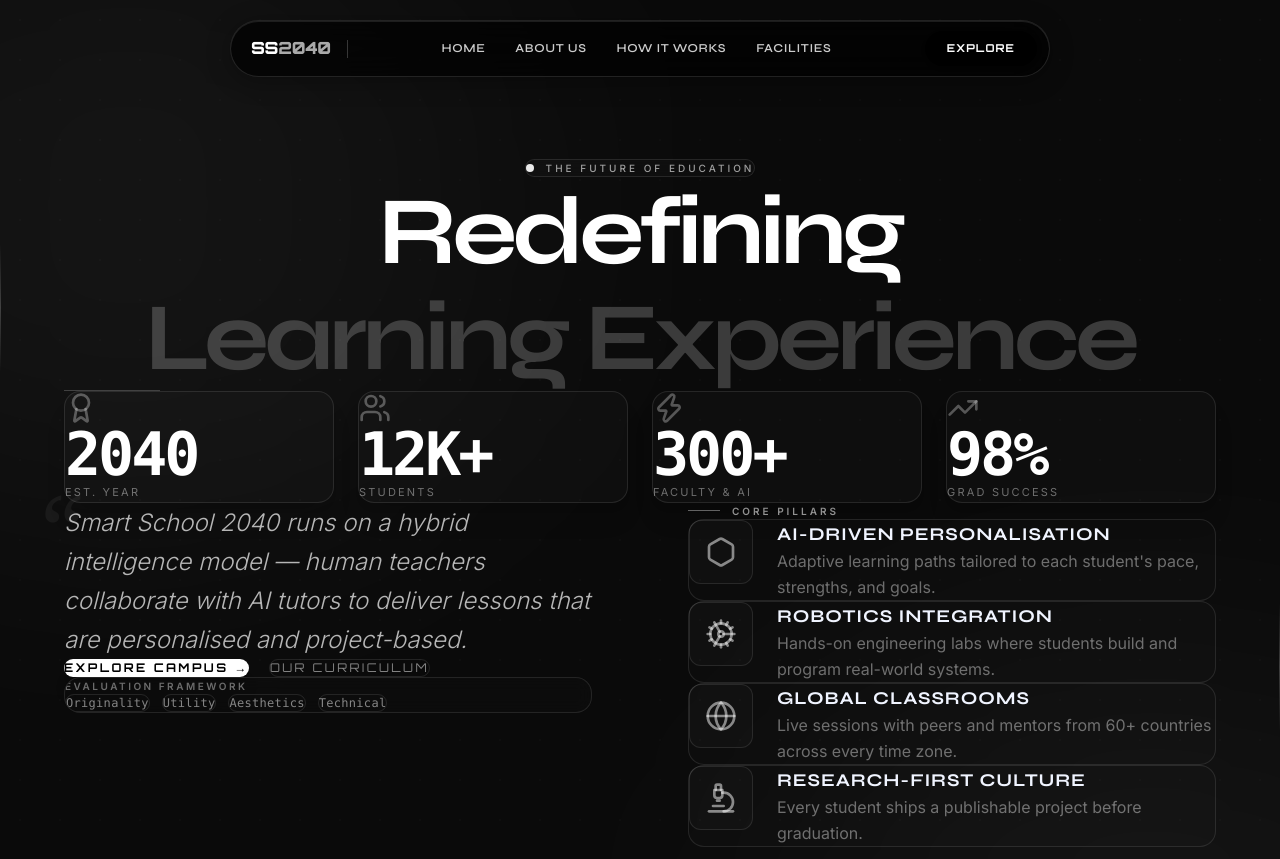
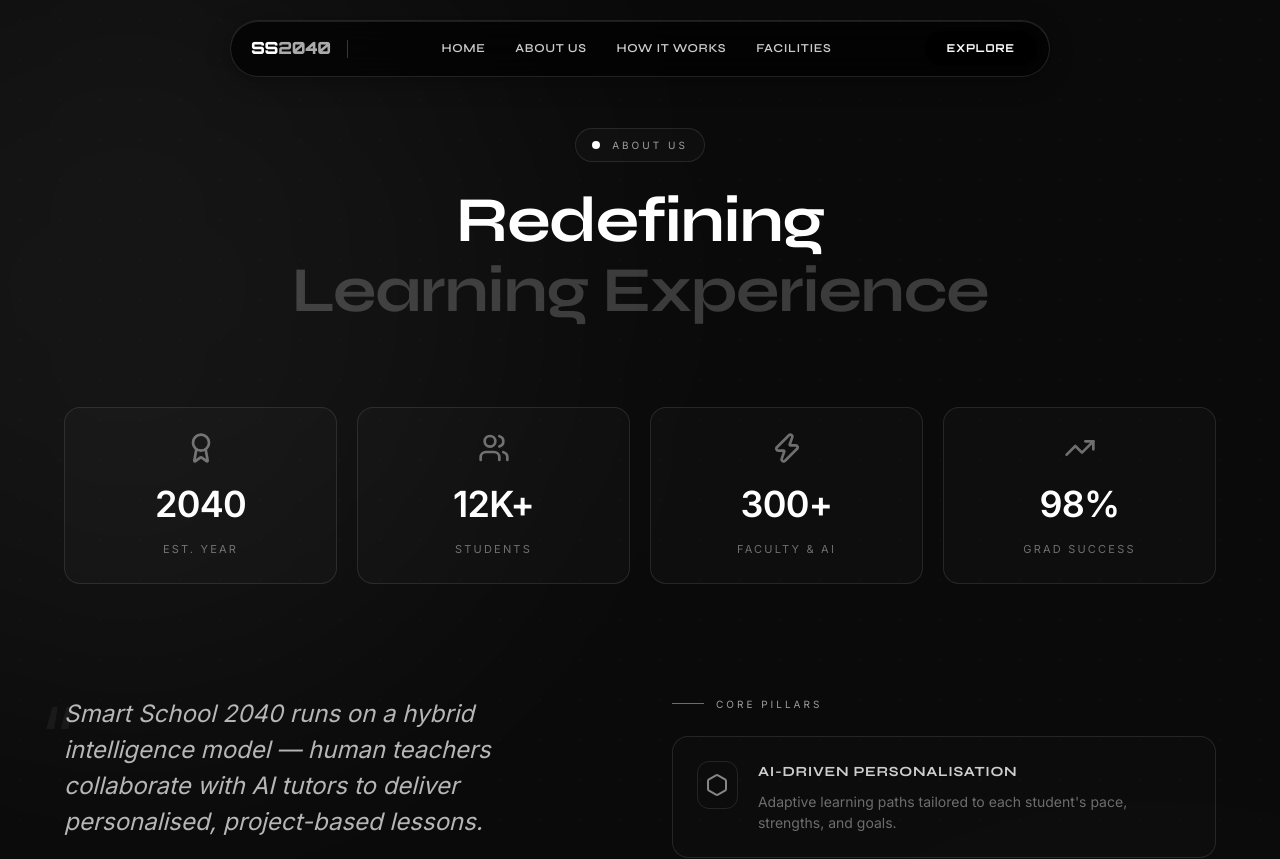
Before and after one commit to ssshauryaaa/haywire9.0, a Next.js app: page /about in a window 1280 px wide. Shown: the top 859 px of the page. Built offline with nearby package versions, Linux system fonts and the light colour scheme.

Commit message:
about fix

```diff
--- a/app/about/page.tsx
+++ b/app/about/page.tsx
@@ -1,7 +1,7 @@
 "use client";
 
 import { useEffect, useState, useRef } from "react";
-import { motion, useInView, useScroll, useTransform, AnimatePresence } from "framer-motion";
+import { motion, useInView, useScroll, useTransform } from "framer-motion";
 import { Hexagon, Cog, Globe, Microscope, TrendingUp, Award, Users, Zap } from "lucide-react";
 
 const stats = [
@@ -34,10 +34,8 @@ const pillars = [
   },
 ];
 
-// Animated counter component with spring
 function AnimatedCounter({ target, suffix, active }: { target: number; suffix: string; active: boolean }) {
   const [count, setCount] = useState(0);
-
   useEffect(() => {
     if (!active) return;
     let start = 0;
@@ -54,109 +52,14 @@ function AnimatedCounter({ target, suffix, active }: { target: number; suffix: s
     }, 16);
     return () => clearInterval(timer);
   }, [target, active]);
-
-  return (
-    <span className="text-5xl md:text-6xl font-black tracking-tighter text-white">
-      {count}{suffix}
-    </span>
-  );
-}
-
-// Stat card with hover 3d effect
-function StatCard({ stat, active, index }: { stat: typeof stats[0]; active: boolean; index: number }) {
-  const cardRef = useRef<HTMLDivElement>(null);
-  const [rotate, setRotate] = useState({ x: 0, y: 0 });
-
-  const handleMouseMove = (e: React.MouseEvent<HTMLDivElement>) => {
-    if (!cardRef.current) return;
-    const rect = cardRef.current.getBoundingClientRect();
-    const x = e.clientX - rect.left;
-    const y = e.clientY - rect.top;
-    const centerX = rect.width / 2;
-    const centerY = rect.height / 2;
-    const rotateX = ((y - centerY) / centerY) * -5;
-    const rotateY = ((x - centerX) / centerX) * 5;
-    setRotate({ x: rotateX, y: rotateY });
-  };
-
-  const handleMouseLeave = () => setRotate({ x: 0, y: 0 });
-
-  return (
-    <motion.div
-      ref={cardRef}
-      onMouseMove={handleMouseMove}
-      onMouseLeave={handleMouseLeave}
-      style={{
-        transform: `perspective(1000px) rotateX(${rotate.x}deg) rotateY(${rotate.y}deg)`,
-      }}
-      initial={{ opacity: 0, y: 30 }}
-      whileInView={{ opacity: 1, y: 0 }}
-      transition={{ duration: 0.5, delay: index * 0.1 }}
-      viewport={{ once: true, margin: "-50px" }}
-      className="group relative bg-white/[0.02] border border-white/10 rounded-2xl p-6 md:p-8 transition-all duration-500 hover:border-white/30 hover:bg-white/[0.05] shadow-xl"
-    >
-      <div className="absolute -inset-px rounded-2xl opacity-0 group-hover:opacity-100 transition duration-500 pointer-events-none"
-        style={{ boxShadow: "0 0 30px rgba(255,255,255,0.05)" }} />
-      <div className="relative z-10">
-        <div className="mb-4 text-white/30 group-hover:text-white/50 transition-colors">
-          <stat.icon className="w-8 h-8" />
-        </div>
-        <div className="font-mono font-bold tracking-tighter text-white">
-          <AnimatedCounter target={stat.num} suffix={stat.suffix} active={active} />
-        </div>
-        <div className="mt-3 text-[11px] tracking-[0.2em] uppercase text-white/40 group-hover:text-white/60 transition-colors">
-          {stat.label}
-        </div>
-      </div>
-    </motion.div>
-  );
-}
-
-// Pillar card with staggered entrance and hover effects
-function PillarCard({ pillar, index }: { pillar: typeof pillars[0]; index: number }) {
-  const Icon = pillar.icon;
-  const ref = useRef<HTMLDivElement>(null);
-  const isInView = useInView(ref, { once: true, margin: "-100px" });
-
-  return (
-    <motion.div
-      ref={ref}
-      initial={{ opacity: 0, x: -40 }}
-      animate={isInView ? { opacity: 1, x: 0 } : { opacity: 0, x: -40 }}
-      transition={{ duration: 0.6, delay: index * 0.1, type: "spring", stiffness: 100 }}
-      whileHover={{ scale: 1.02, x: 8 }}
-      className="group relative bg-white/[0.01] border border-white/10 rounded-2xl p-6 md:p-8 flex flex-col md:flex-row items-start gap-6 transition-all duration-500 hover:border-white/30 hover:bg-white/[0.04] cursor-pointer"
-    >
-      {/* Glowing line on hover */}
-      <div className="absolute bottom-0 left-0 w-0 h-[2px] bg-white/40 transition-all duration-500 group-hover:w-full" />
-
-      <motion.div
-        whileHover={{ rotate: 5, scale: 1.1 }}
-        className="w-14 h-14 md:w-16 md:h-16 rounded-xl flex-shrink-0 flex items-center justify-center border border-white/10 bg-white/[0.02] text-white/50 group-hover:text-white group-hover:border-white/30 transition-all duration-300"
-      >
-        <Icon className="w-7 h-7 md:w-8 md:h-8" />
-      </motion.div>
-
-      <div className="flex-1">
-        <h3 className="text-base md:text-lg font-bold uppercase tracking-wider text-white/80 group-hover:text-white transition-colors mb-3 font-mono">
-          {pillar.title}
-        </h3>
-        <p className="text-sm md:text-base leading-relaxed text-white/40 group-hover:text-white/60 transition-colors">
-          {pillar.desc}
-        </p>
-      </div>
-    </motion.div>
-  );
+  return <>{count}{suffix}</>;
 }
 
 export default function About() {
   const sectionRef = useRef<HTMLElement>(null);
   const [countersActive, setCountersActive] = useState(false);
-  const { scrollYProgress } = useScroll({
-    target: sectionRef,
-    offset: ["start end", "end start"],
-  });
-  const backgroundY = useTransform(scrollYProgress, [0, 1], ["0%", "30%"]);
+  const { scrollYProgress } = useScroll({ target: sectionRef, offset: ["start end", "end start"] });
+  const bgY = useTransform(scrollYProgress, [0, 1], ["0%", "30%"]);
 
   useEffect(() => {
     const observer = new IntersectionObserver(
@@ -172,184 +75,142 @@ export default function About() {
     return () => observer.disconnect();
   }, []);
 
-  // Text animation variants
-  const fadeUp = {
-    hidden: { opacity: 0, y: 40 },
-    visible: { opacity: 1, y: 0, transition: { duration: 0.7, ease: "easeOut" } },
-  };
-
-  const staggerContainer = {
-    hidden: { opacity: 0 },
-    visible: {
-      opacity: 1,
-      transition: { staggerChildren: 0.15, delayChildren: 0.2 },
-    },
-  };
-
   return (
     <section
       ref={sectionRef}
-      className="relative w-full bg-[#0A0A0A] text-white overflow-hidden"
       style={{
-        paddingTop: "clamp(100px, 12vw, 160px)",
-        paddingBottom: "clamp(80px, 10vw, 140px)",
-        paddingLeft: "clamp(20px, 5vw, 80px)",
-        paddingRight: "clamp(20px, 5vw, 80px)",
+        position: "relative",
+        width: "100%",
+        background: "#0A0A0A",
+        color: "white",
+        overflow: "hidden",
+        padding: "clamp(80px, 10vw, 140px) clamp(20px, 5vw, 80px)",
       }}
     >
-      {/* Animated background gradient orbs */}
-      <motion.div
-        style={{ y: backgroundY }}
-        className="absolute top-[-20%] left-[-20%] w-[60%] h-[60%] bg-white/5 blur-[150px] rounded-full pointer-events-none"
-      />
-      <motion.div
-        style={{ y: backgroundY }}
-        className="absolute bottom-[-20%] right-[-20%] w-[60%] h-[60%] bg-white/5 blur-[150px] rounded-full pointer-events-none"
-      />
+      {/* Animated background orbs */}
+      <motion.div style={{ y: bgY, position: "absolute", top: "-20%", left: "-20%", width: "60%", height: "60%", background: "rgba(255,255,255,0.05)", filter: "blur(150px)", borderRadius: "50%", pointerEvents: "none" }} />
+      <motion.div style={{ y: bgY, position: "absolute", bottom: "-20%", right: "-20%", width: "60%", height: "60%", background: "rgba(255,255,255,0.05)", filter: "blur(150px)", borderRadius: "50%", pointerEvents: "none" }} />
 
-      {/* Grid pattern with parallax */}
-      <div
-        className="absolute inset-0 opacity-20 pointer-events-none"
-        style={{
-          backgroundImage: "radial-gradient(circle, rgba(255,255,255,0.08) 1px, transparent 1px)",
-          backgroundSize: "40px 40px",
-        }}
-      />
+      {/* Grid pattern */}
+      <div style={{ position: "absolute", inset: 0, opacity: 0.2, pointerEvents: "none", backgroundImage: "radial-gradient(circle, rgba(255,255,255,0.08) 1px, transparent 1px)", backgroundSize: "40px 40px" }} />
 
-      {/* Animated lines */}
-      <div className="absolute left-0 top-1/4 w-px h-32 bg-gradient-to-b from-transparent via-white/20 to-transparent" />
-      <div className="absolute right-0 bottom-1/4 w-px h-32 bg-gradient-to-b from-transparent via-white/20 to-transparent" />
-
-      <div className="relative z-10 mx-auto max-w-7xl">
-        {/* Section Header */}
+      <div style={{ position: "relative", zIndex: 10, maxWidth: "1280px", margin: "0 auto" }}>
+        {/* Header */}
         <motion.div
-          initial="hidden"
-          whileInView="visible"
-          viewport={{ once: true, margin: "-100px" }}
-          variants={staggerContainer}
-          className="text-center mb-20 md:mb-28"
+          initial={{ opacity: 0, y: 30 }}
+          whileInView={{ opacity: 1, y: 0 }}
+          transition={{ duration: 0.6 }}
+          viewport={{ once: true }}
+          style={{ textAlign: "center", marginBottom: "5rem" }}
         >
-          <motion.div
-            variants={fadeUp}
-            className="inline-flex items-center gap-3 border border-white/10 bg-white/[0.02] rounded-full px-4 py-2 mb-6 backdrop-blur-sm"
-          >
-            <span className="w-2 h-2 bg-white rounded-full animate-pulse" />
-            <span className="text-[10px] tracking-[0.3em] uppercase text-white/60 font-medium">The Future of Education</span>
-          </motion.div>
-
-          <motion.h2
-            variants={fadeUp}
-            className="text-5xl md:text-7xl lg:text-8xl font-bold tracking-tighter leading-[1.1]"
-            style={{ fontFamily: "var(--font-syne), sans-serif" }}
-          >
-            <span className="text-white">Redefining</span>
-            <br />
-            <span className="text-white/20">Learning Experience</span>
-          </motion.h2>
-
-          <motion.div
-            variants={fadeUp}
-            className="w-24 h-[1px] bg-white/20 mx-auto mt-12"
-          />
+          <div style={{ display: "inline-flex", alignItems: "center", gap: "0.75rem", border: "1px solid rgba(255,255,255,0.1)", background: "rgba(255,255,255,0.02)", borderRadius: "999px", padding: "0.5rem 1rem", marginBottom: "1.5rem" }}>
+            <span style={{ width: "0.5rem", height: "0.5rem", background: "white", borderRadius: "50%", animation: "pulse 2s infinite" }} />
+            <span style={{ fontSize: "0.625rem", letterSpacing: "0.3em", textTransform: "uppercase", color: "rgba(255,255,255,0.6)" }}>About Us</span>
+          </div>
+          <h2 style={{ fontSize: "clamp(2.5rem, 5vw, 4rem)", fontWeight: "bold", letterSpacing: "-0.02em", lineHeight: 1.1 }}>
+            <span style={{ color: "white" }}>Redefining</span><br />
+            <span style={{ color: "rgba(255,255,255,0.2)" }}>Learning Experience</span>
+          </h2>
         </motion.div>
 
         {/* Stats Grid */}
-        <motion.div
-          initial="hidden"
-          whileInView="visible"
-          viewport={{ once: true, margin: "-50px" }}
-          variants={staggerContainer}
-          className="grid grid-cols-2 md:grid-cols-4 gap-4 md:gap-6 mb-28"
-        >
+        <div style={{ display: "grid", gridTemplateColumns: "repeat(auto-fit, minmax(200px, 1fr))", gap: "1.25rem", marginBottom: "7rem" }}>
           {stats.map((stat, idx) => (
-            <StatCard key={stat.label} stat={stat} active={countersActive} index={idx} />
+            <motion.div
+              key={stat.label}
+              initial={{ opacity: 0, y: 20 }}
+              whileInView={{ opacity: 1, y: 0 }}
+              transition={{ duration: 0.4, delay: idx * 0.1 }}
+              viewport={{ once: true }}
+              whileHover={{ scale: 1.02, borderColor: "rgba(255,255,255,0.3)" }}
+              style={{ background: "rgba(255,255,255,0.02)", border: "1px solid rgba(255,255,255,0.1)", borderRadius: "1rem", padding: "1.5rem", textAlign: "center", transition: "all 0.3s" }}
+            >
+              <stat.icon style={{ width: "2rem", height: "2rem", margin: "0 auto 0.75rem", opacity: 0.4 }} />
+              <div style={{ fontSize: "2.25rem", fontWeight: 900, letterSpacing: "-0.02em", color: "white" }}>
+                <AnimatedCounter target={stat.num} suffix={stat.suffix} active={countersActive} />
+              </div>
+              <div style={{ fontSize: "0.6875rem", letterSpacing: "0.2em", textTransform: "uppercase", color: "rgba(255,255,255,0.4)", marginTop: "0.5rem" }}>{stat.label}</div>
+            </motion.div>
           ))}
-        </motion.div>
+        </div>
 
         {/* Two Column Layout */}
-        <div className="grid lg:grid-cols-2 gap-16 lg:gap-24">
-          {/* Left Column - Quote / Vision */}
+        <div style={{ display: "grid", gridTemplateColumns: "repeat(auto-fit, minmax(300px, 1fr))", gap: "4rem" }}>
+          {/* Left Column */}
           <motion.div
-            initial={{ opacity: 0, y: 50 }}
-            whileInView={{ opacity: 1, y: 0 }}
-            transition={{ duration: 0.6, delay: 0.2 }}
-            viewport={{ once: true, margin: "-50px" }}
-            className="space-y-8"
+            initial={{ opacity: 0, x: -30 }}
+            whileInView={{ opacity: 1, x: 0 }}
+            transition={{ duration: 0.6 }}
+            viewport={{ once: true }}
           >
-            <div className="relative">
-              <div className="absolute -top-6 -left-6 text-8xl font-serif text-white/5">“</div>
-              <p className="text-xl md:text-2xl leading-relaxed text-white/70 italic font-light relative z-10">
-                Smart School 2040 runs on a hybrid intelligence model — human teachers collaborate with AI tutors to deliver lessons that are personalised and project-based.
+            <div style={{ position: "relative" }}>
+              <div style={{ position: "absolute", top: "-1.5rem", left: "-1.5rem", fontSize: "5rem", color: "rgba(255,255,255,0.05)" }}>“</div>
+              <p style={{ fontSize: "clamp(1.25rem, 3vw, 1.5rem)", lineHeight: 1.5, color: "rgba(255,255,255,0.7)", fontStyle: "italic", position: "relative", zIndex: 1 }}>
+                Smart School 2040 runs on a hybrid intelligence model — human teachers collaborate with AI tutors to deliver personalised, project-based lessons.
               </p>
             </div>
 
-            <div className="flex gap-5 flex-wrap pt-6">
-              <motion.button
-                whileHover={{ scale: 1.05 }}
-                whileTap={{ scale: 0.95 }}
-                className="px-8 py-4 bg-white text-black text-xs tracking-[0.2em] uppercase font-bold rounded-full hover:bg-gray-200 transition-all shadow-xl"
-                style={{ fontFamily: "var(--font-orbitron), monospace" }}
-              >
-                Explore Campus →
-              </motion.button>
-              <motion.button
-                whileHover={{ scale: 1.05 }}
-                whileTap={{ scale: 0.95 }}
-                className="px-8 py-4 border border-white/10 text-white/50 text-xs tracking-[0.2em] uppercase rounded-full hover:border-white/30 hover:text-white transition-all"
-                style={{ fontFamily: "var(--font-orbitron), monospace" }}
-              >
-                Our Curriculum
-              </motion.button>
+            <div style={{ display: "flex", gap: "1rem", marginTop: "2.5rem", flexWrap: "wrap" }}>
+              <button style={{ padding: "0.75rem 2rem", background: "white", color: "black", fontSize: "0.75rem", fontWeight: "bold", textTransform: "uppercase", borderRadius: "999px", border: "none", cursor: "pointer", transition: "0.3s" }}>Explore Campus →</button>
+              <button style={{ padding: "0.75rem 2rem", border: "1px solid rgba(255,255,255,0.2)", background: "transparent", color: "rgba(255,255,255,0.6)", fontSize: "0.75rem", fontWeight: "bold", textTransform: "uppercase", borderRadius: "999px", cursor: "pointer", transition: "0.3s" }}>Our Curriculum</button>
             </div>
 
-            {/* Evaluation Framework - redesigned as floating badges */}
-            <motion.div
-              initial={{ opacity: 0 }}
-              whileInView={{ opacity: 1 }}
-              transition={{ duration: 0.5, delay: 0.4 }}
-              viewport={{ once: true }}
-              className="relative overflow-hidden border border-white/10 rounded-2xl p-6 md:p-8 bg-white/[0.01] backdrop-blur-sm mt-8"
-            >
-              <p className="mb-6 text-[10px] tracking-[0.25em] uppercase text-white/40 font-bold">Evaluation Framework</p>
-              <div className="flex flex-wrap gap-3">
-                {["Originality", "Utility", "Aesthetics", "Technical"].map((item, i) => (
-                  <motion.span
-                    key={item}
-                    initial={{ opacity: 0, scale: 0.8 }}
-                    whileInView={{ opacity: 1, scale: 1 }}
-                    transition={{ delay: 0.5 + i * 0.1 }}
-                    viewport={{ once: true }}
-                    whileHover={{ scale: 1.05, backgroundColor: "rgba(255,255,255,0.1)" }}
-                    className="px-4 py-2 rounded-full border border-white/10 text-white/50 text-xs font-mono tracking-wide"
-                  >
-                    {item}
-                  </motion.span>
+            <div style={{ marginTop: "3rem", border: "1px solid rgba(255,255,255,0.1)", borderRadius: "1rem", padding: "1.5rem", background: "rgba(255,255,255,0.01)" }}>
+              <p style={{ fontSize: "0.625rem", letterSpacing: "0.25em", textTransform: "uppercase", color: "rgba(255,255,255,0.4)", marginBottom: "1rem" }}>Evaluation Framework</p>
+              <div style={{ display: "flex", flexWrap: "wrap", gap: "0.5rem" }}>
+                {["Originality", "Utility", "Aesthetics", "Technical"].map((item) => (
+                  <span key={item} style={{ padding: "0.25rem 1rem", borderRadius: "999px", border: "1px solid rgba(255,255,255,0.1)", color: "rgba(255,255,255,0.5)", fontSize: "0.75rem", fontFamily: "monospace" }}>{item}</span>
                 ))}
               </div>
-            </motion.div>
+            </div>
           </motion.div>
 
-          {/* Right Column - Core Pillars */}
-          <div className="space-y-6">
-            <motion.div
-              initial={{ opacity: 0, x: 20 }}
-              whileInView={{ opacity: 1, x: 0 }}
-              transition={{ duration: 0.5 }}
-              viewport={{ once: true }}
-              className="flex items-center gap-3 mb-4"
-            >
-              <span className="h-px w-8 bg-white/40" />
-              <span className="text-[10px] tracking-[0.3em] uppercase text-white/60 font-bold">Core Pillars</span>
-            </motion.div>
-
-            <div className="space-y-5">
-              {pillars.map((pillar, idx) => (
-                <PillarCard key={pillar.title} pillar={pillar} index={idx} />
-              ))}
+          {/* Right Column */}
+          <motion.div
+            initial={{ opacity: 0, x: 30 }}
+            whileInView={{ opacity: 1, x: 0 }}
+            transition={{ duration: 0.6 }}
+            viewport={{ once: true }}
+          >
+            <div style={{ display: "flex", alignItems: "center", gap: "0.75rem", marginBottom: "1.5rem" }}>
+              <span style={{ height: "1px", width: "2rem", background: "rgba(255,255,255,0.4)" }} />
+              <span style={{ fontSize: "0.625rem", letterSpacing: "0.3em", textTransform: "uppercase", color: "rgba(255,255,255,0.6)" }}>Core Pillars</span>
             </div>
-          </div>
+            <div style={{ display: "flex", flexDirection: "column", gap: "1.25rem" }}>
+              {pillars.map((pillar, idx) => {
+                const Icon = pillar.icon;
+                return (
+                  <motion.div
+                    key={pillar.title}
+                    initial={{ opacity: 0, x: 20 }}
+                    whileInView={{ opacity: 1, x: 0 }}
+                    transition={{ delay: idx * 0.1 }}
+                    viewport={{ once: true }}
+                    whileHover={{ x: 8, borderColor: "rgba(255,255,255,0.3)" }}
+                    style={{ display: "flex", gap: "1.25rem", padding: "1.5rem", borderRadius: "1rem", border: "1px solid rgba(255,255,255,0.1)", background: "rgba(255,255,255,0.01)", transition: "all 0.3s" }}
+                  >
+                    <div style={{ width: "3rem", height: "3rem", borderRadius: "0.75rem", border: "1px solid rgba(255,255,255,0.1)", display: "flex", alignItems: "center", justifyContent: "center", color: "rgba(255,255,255,0.5)", transition: "0.3s" }}>
+                      <Icon style={{ width: "1.5rem", height: "1.5rem" }} />
+                    </div>
+                    <div>
+                      <h3 style={{ fontSize: "0.875rem", fontWeight: "bold", textTransform: "uppercase", letterSpacing: "0.05em", color: "rgba(255,255,255,0.8)", marginBottom: "0.5rem" }}>{pillar.title}</h3>
+                      <p style={{ fontSize: "0.875rem", color: "rgba(255,255,255,0.4)", lineHeight: 1.5 }}>{pillar.desc}</p>
+                    </div>
+                  </motion.div>
+                );
+              })}
+            </div>
+          </motion.div>
         </div>
       </div>
+
+      {/* Keyframe animation for pulse */}
+      <style>{`
+        @keyframes pulse {
+          0%, 100% { opacity: 1; }
+          50% { opacity: 0.5; }
+        }
+      `}</style>
     </section>
   );
 }
```
